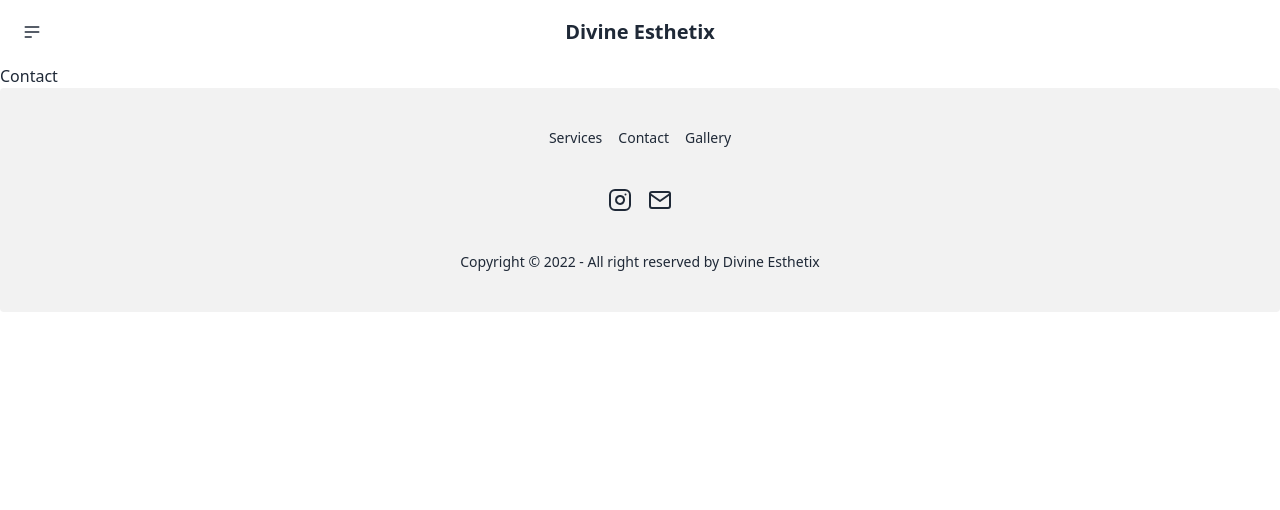
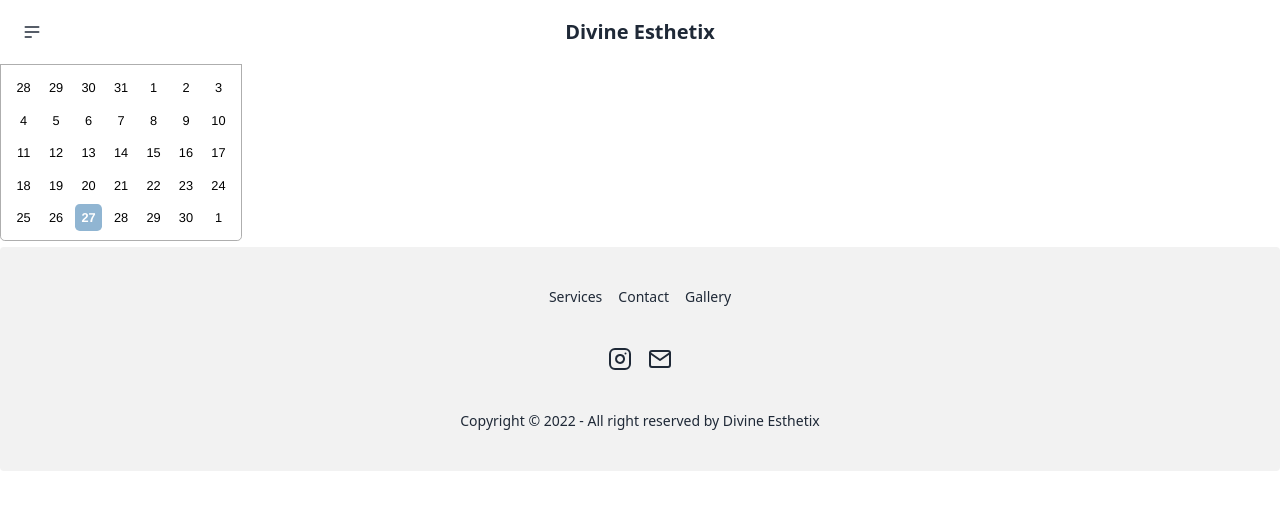
Before and after one commit to vhivestate/divine-esthetix, a React (Create React App) app: page /book in a window 1280 px wide. Shown: the top 510 px of the page. Built offline with nearby package versions, Linux system fonts and the light colour scheme.

Commit message:
date picker

```diff
--- a/package.json
+++ b/package.json
@@ -7,9 +7,11 @@
     "@testing-library/jest-dom": "^5.16.5",
     "@testing-library/react": "^13.4.0",
     "@testing-library/user-event": "^13.5.0",
+    "bootstrap": "^5.2.1",
     "daisyui": "^2.31.0",
     "feather-icons": "^4.29.0",
     "react": "^18.2.0",
+    "react-datepicker": "^4.8.0",
     "react-dom": "^18.2.0",
     "react-feather": "^2.0.10",
     "react-router-dom": "^6.4.1",
--- a/src/App.js
+++ b/src/App.js
@@ -1,5 +1,5 @@
 import './App.css';
-import React, {useState} from 'react'
+import React from 'react'
 import Book from "./pages/Book"
 import Gallery from './pages/Gallery';
 import About from './pages/About';
--- a/src/components/Nav.js
+++ b/src/components/Nav.js
@@ -4,7 +4,7 @@ import '../App.css'
 
 function Nav() {
     return (
-<div className="navbar bg-base-100">
+<div className="navbar bg-base-100 fixed top-0 z-40">
   <div className="navbar-start">
     <div className="dropdown">
       <label tabIndex={0} className="btn btn-ghost btn-circle">
--- a/src/pages/Book.js
+++ b/src/pages/Book.js
@@ -1,9 +1,25 @@
-import React from 'react'
+import React, { useState } from "react";
+import DatePicker from "react-datepicker";
+import "react-datepicker/dist/react-datepicker.css";
 
 function Contact() {
+  const [startDate, setStartDate] = useState(new Date());
+  const [endDate, setEndDate] = useState(null);
+  const onChange = (dates) => {
+    const [start, end] = dates;
+    setStartDate(start);
+    setEndDate(end);
+  };
   return (
-    <div>Contact</div>
-  )
-}
+    <DatePicker
+      selected={startDate}
+      onChange={onChange}
+      startDate={startDate}
+      endDate={endDate}
+      selectsRange
+      inline
+    />
+  );
+};
 
 export default Contact
--- a/src/pages/Home.js
+++ b/src/pages/Home.js
@@ -11,7 +11,7 @@ function Home() {
           <h1 className="mb-5 text-5xl font-bold">Hello there</h1>
           <p className="mb-5">Provident cupiditate voluptatem et in. Quaerat fugiat ut assumenda excepturi exercitationem quasi. In deleniti eaque aut repudiandae et a id nisi.</p>
           <button className="btn btn-primary">Serives</button>
-          <button className="btn btn-primary">Book</button>
+          <button className="btn btn-primary"><Link to={'/book'}>Book</Link></button>
         </div>
       </div>
     </div>
```
Also changed, not shown: 1 other file (tests, documents, lock files or other folders).
